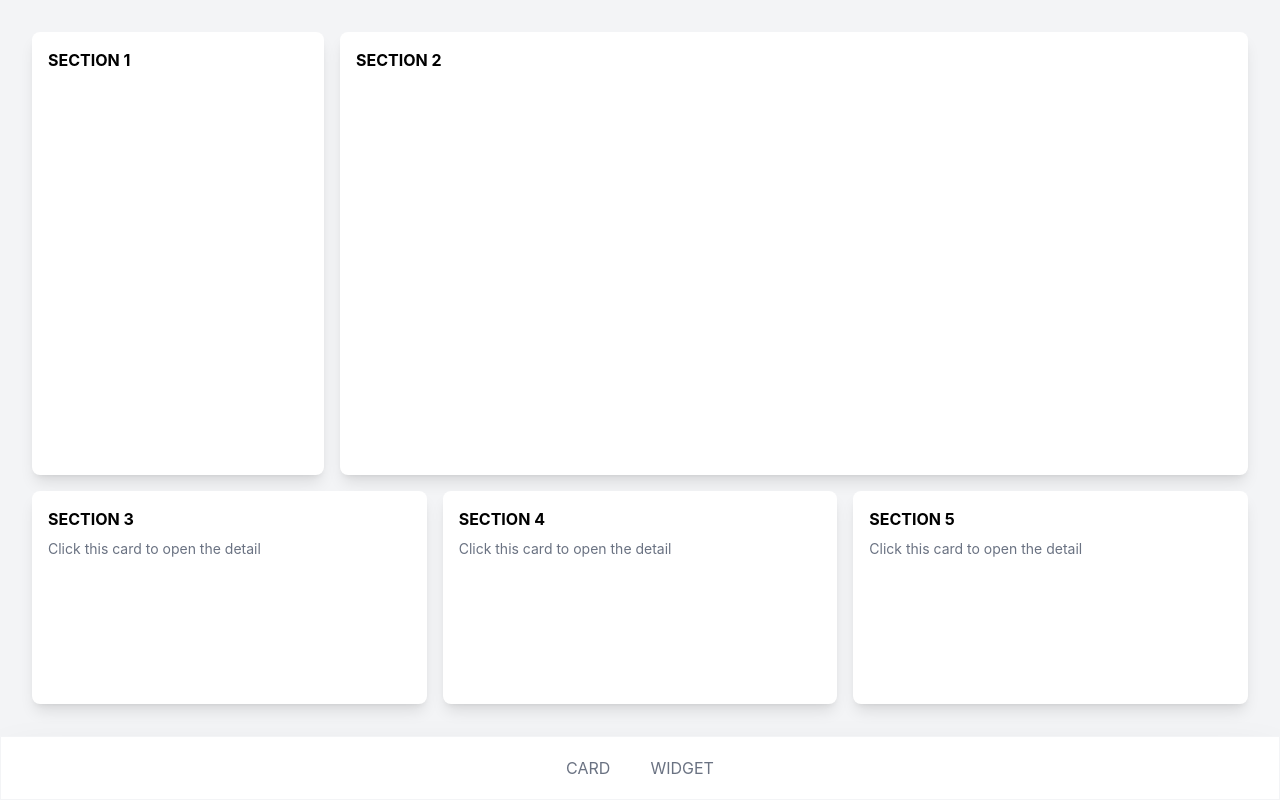
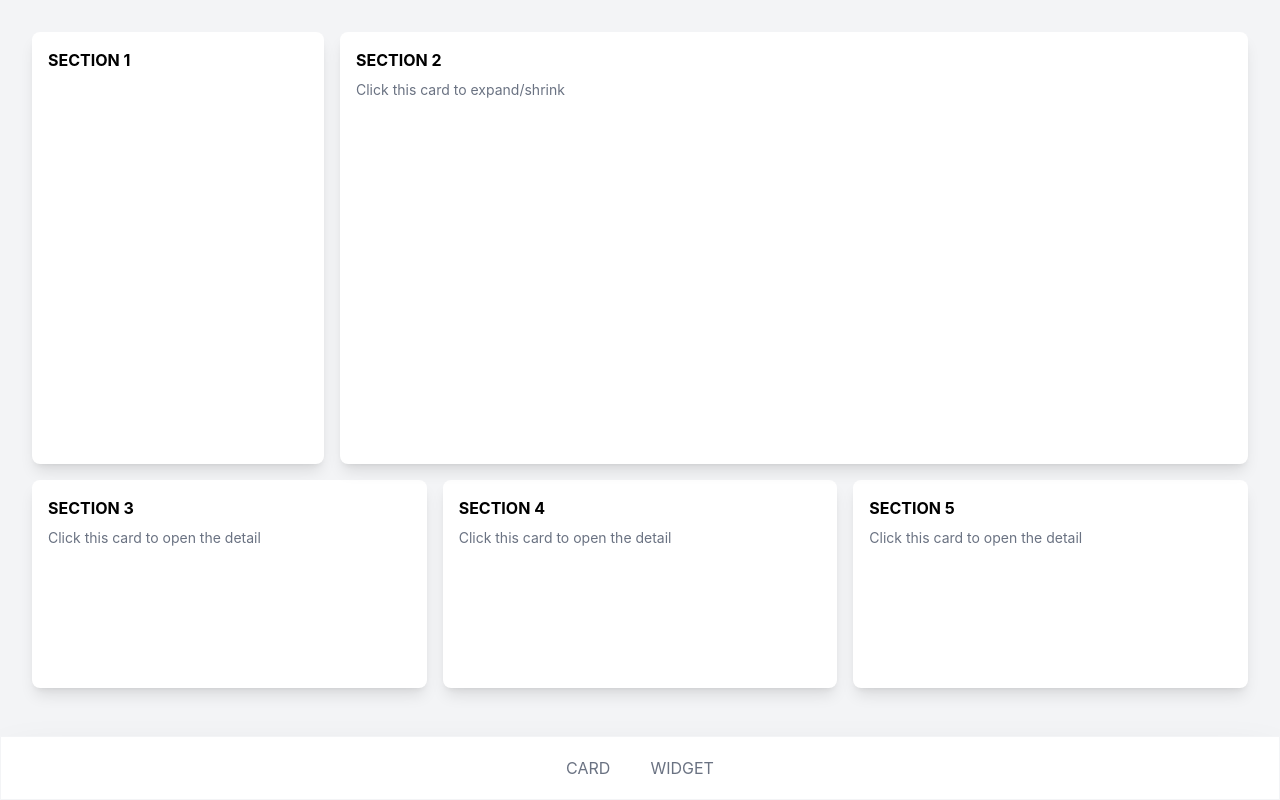
Before and after one commit to dan-alin/framer-animation, a Next.js app: page /1 in a window 1280 px wide. Built offline with nearby package versions, Linux system fonts and the light colour scheme.

Commit message:
feat: toggle expand/shrink section 2

```diff
--- a/app/[id]/page.tsx
+++ b/app/[id]/page.tsx
@@ -3,13 +3,23 @@
 import Card from '@/components/card';
 import Dialog from '@/components/dialog';
 import { flipWrapStore } from '@/stores/current-card.store';
-import { motion } from 'motion/react';
-import { useEffect, useState } from 'react';
+import { cn } from '@/utils/cn';
+import { AnimatePresence, motion } from 'motion/react';
+import { useEffect, useRef, useState } from 'react';
 
 export default function Detail() {
 	const [sectionThree, setSectionThree] = useState(false);
 	const [sectionFour, setSectionFour] = useState(false);
 	const [sectionFive, setSectionFive] = useState(false);
+
+	const [sectionTwoExpanded, setSectionTwoExpanded] = useState<boolean | undefined>();
+	const [isAnimating, setIsAnimating] = useState(false);
+
+	const sectionTwoRef = useRef<HTMLDivElement>(null);
+	const gridRef = useRef<HTMLDivElement>(null);
+
+	const [x, setX] = useState(0);
+	const [y, setY] = useState(0);
 
 	useEffect(() => {
 		flipWrapStore.flippedId = -1;
@@ -32,8 +42,43 @@ export default function Detail() {
 		}
 	};
 
+	const handleExpand = () => {
+		//get the position to center the card
+
+		const card = sectionTwoRef.current;
+		const grid = gridRef.current;
+		if (!card || !grid) return;
+		setIsAnimating(true);
+		setSectionTwoExpanded(sectionTwoExpanded ? false : true);
+
+		const { top, left, width, height } = card.getBoundingClientRect();
+		const { width: gridWidth, height: gridHeight } = grid.getBoundingClientRect();
+
+		const x = gridWidth / 2 - width / 2 - left;
+
+		//center the card vertically
+		const y = gridHeight / 2 - height / 2 - top;
+
+		setX(x);
+		setY(y);
+	};
+
 	return (
-		<motion.div className="grid grid-rows-12 grid-cols-12 gap-4 items-center justify-items-center  h-full p-8   ">
+		<motion.div
+			ref={gridRef}
+			className="grid grid-rows-[repeat(12,40px)] grid-cols-12 gap-4 items-center justify-items-center  h-full p-8   "
+		>
+			<AnimatePresence>
+				{sectionTwoExpanded && !isAnimating && (
+					<motion.div
+						initial={{ opacity: 0 }}
+						animate={{ opacity: 1 }}
+						transition={{ duration: 0.5 }}
+						exit={{ opacity: 0 }}
+						className=" h-full w-full absolute bg-gray-900/30 z-5"
+					></motion.div>
+				)}
+			</AnimatePresence>
 			<motion.div
 				initial={{ opacity: 0, translateY: -100 }}
 				animate={{ opacity: 1, translateY: 0 }}
@@ -43,12 +88,33 @@ export default function Detail() {
 				<Card title="section 1" />
 			</motion.div>
 			<motion.div
+				ref={sectionTwoRef}
+				onClick={handleExpand}
 				initial={{ opacity: 0, translateX: 100 }}
-				animate={{ opacity: 1, translateX: 0 }}
-				transition={{ duration: 0.5, delay: 1 }}
-				className=" h-full w-full col-span-9 row-span-8"
+				animate={{
+					opacity: 1,
+					translateX: sectionTwoExpanded ? x : 0,
+					translateY: y,
+					height: sectionTwoExpanded ? '85dvh' : '100%',
+					width: sectionTwoExpanded ? '97dvw' : '100%',
+					zIndex: sectionTwoExpanded ? 10 : 1
+				}}
+				onAnimationComplete={() => {
+					setIsAnimating(false);
+				}}
+				transition={{
+					duration: 0.5,
+					delay: sectionTwoExpanded !== undefined ? 0 : 1,
+					zIndex: { delay: 0.5 }
+				}}
+				className={cn(
+					' h-full w-full col-span-9 row-span-8 cursor-pointer',
+					isAnimating && 'pointer-events-none'
+				)}
 			>
-				<Card title="section 2" />
+				<Card title="section 2">
+					<p className="text-sm text-gray-500">Click this card to expand/shrink </p>
+				</Card>
 			</motion.div>
 			<motion.div
 				initial={{ opacity: 0, translateY: 100 }}
```
